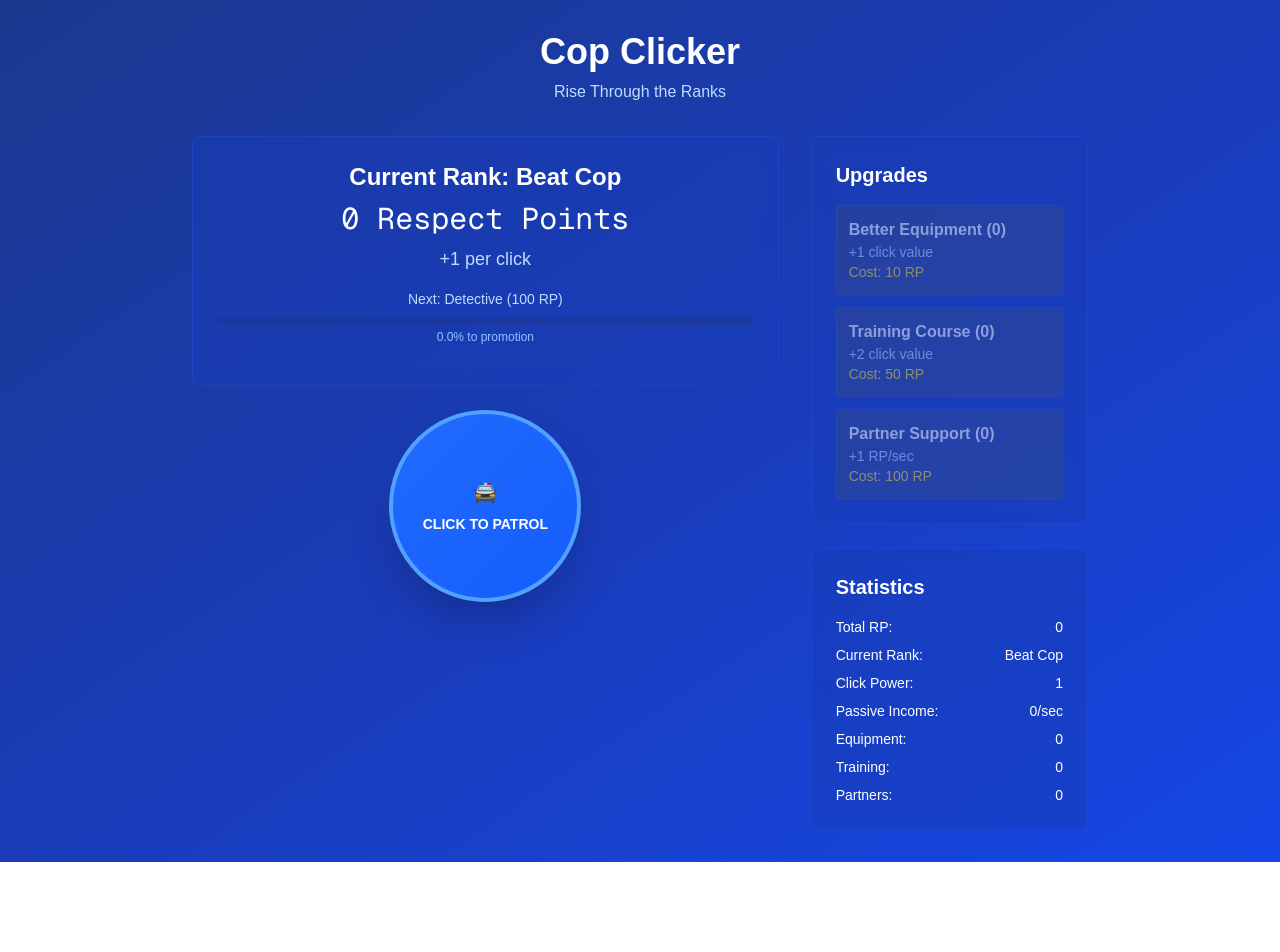
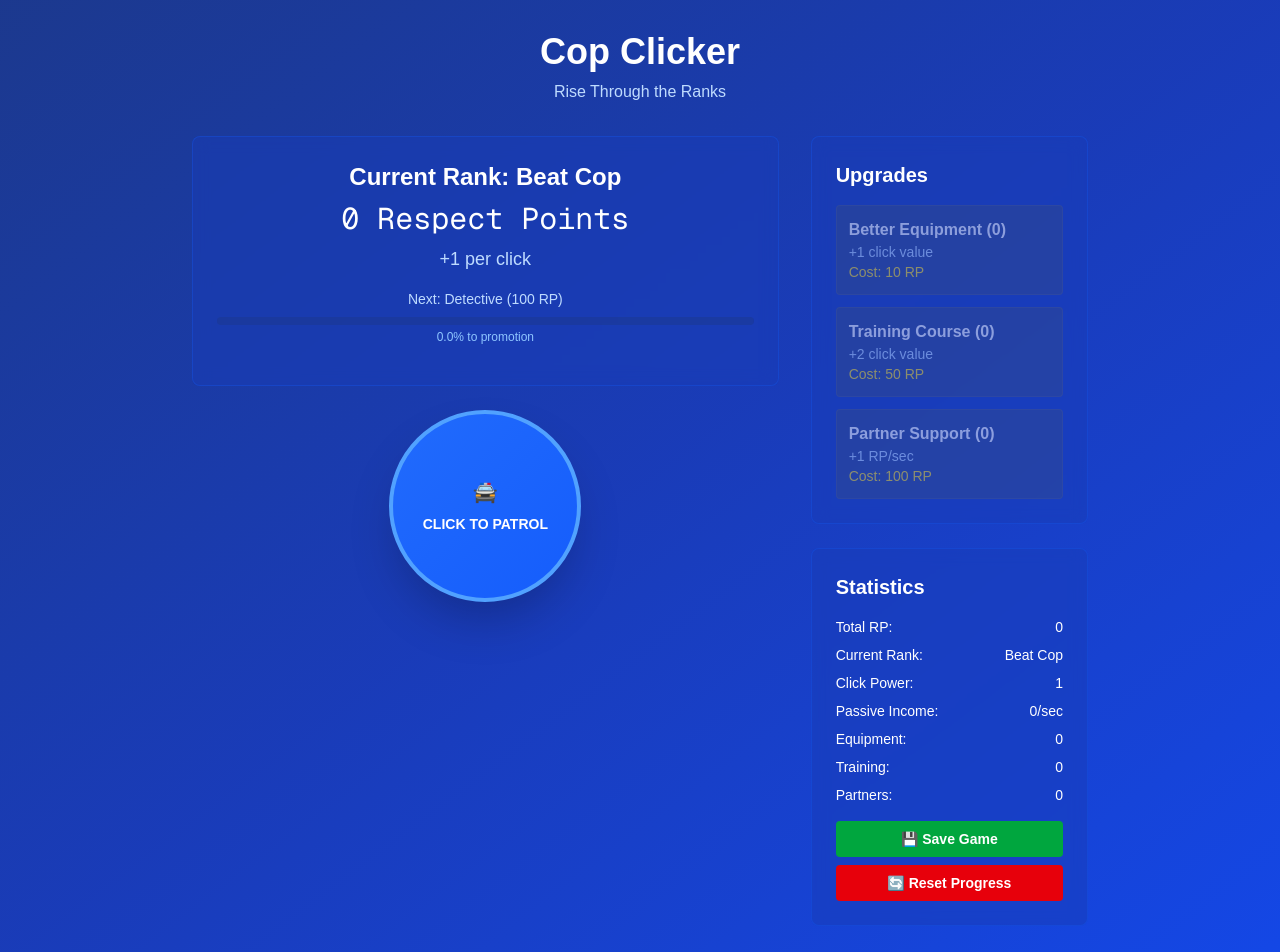
Before and after one commit to tigwyk/cop-clicker, a Next.js app: page / in a window 1280 px wide. Shown: the top 952 px of the page. Before the commit the page ends 862 px from the top, so only its background shows below. Built offline with nearby package versions, Linux system fonts and the light colour scheme.

Commit message:
Fix local storage

```diff
--- a/src/app/page.tsx
+++ b/src/app/page.tsx
@@ -41,9 +41,19 @@ export default function Home() {
 
   useEffect(() => {
     const savedGame = localStorage.getItem('cop-clicker-save');
+
     if (savedGame) {
       try {
         const loadedState = JSON.parse(savedGame);
+
+        // Ensure all required properties exist
+        if (!loadedState.upgrades) {
+          loadedState.upgrades = { equipment: 0, training: 0, partner: 0 };
+        }
+        if (!loadedState.rank) {
+          loadedState.rank = RANKS[0].name;
+        }
+
         // Recalculate values to ensure consistency
         const rankIndex = RANKS.findIndex(rank => rank.name === loadedState.rank);
         const rankMultiplier = rankIndex >= 0 ? 1 + (rankIndex * 0.25) : 1;
@@ -60,12 +70,30 @@ export default function Home() {
   }, []);
 
   useEffect(() => {
-    const autoSave = setInterval(() => {
-      localStorage.setItem('cop-clicker-save', JSON.stringify(gameState));
-    }, 5000);
+    if (isLoaded) {
+      const autoSave = setInterval(() => {
+        try {
+          localStorage.setItem('cop-clicker-save', JSON.stringify(gameState));
+        } catch (e) {
+          console.error('Failed to save game:', e);
+        }
+      }, 5000);
 
-    return () => clearInterval(autoSave);
-  }, [gameState]);
+      return () => clearInterval(autoSave);
+    }
+  }, [gameState, isLoaded]);
+
+  // Save on page unload
+  useEffect(() => {
+    const handleBeforeUnload = () => {
+      if (isLoaded) {
+        localStorage.setItem('cop-clicker-save', JSON.stringify(gameState));
+      }
+    };
+
+    window.addEventListener('beforeunload', handleBeforeUnload);
+    return () => window.removeEventListener('beforeunload', handleBeforeUnload);
+  }, [gameState, isLoaded]);
 
   useEffect(() => {
     if (isLoaded && gameState.passiveIncome > 0) {
@@ -126,6 +154,31 @@ export default function Home() {
     return rankIndex >= 0 ? 1 + (rankIndex * 0.25) : 1; // 25% bonus per rank
   };
 
+  const saveGame = () => {
+    try {
+      localStorage.setItem('cop-clicker-save', JSON.stringify(gameState));
+    } catch (e) {
+      console.error('Failed to save game:', e);
+    }
+  };
+
+  const resetGame = () => {
+    if (confirm('Are you sure you want to reset your progress? This cannot be undone!')) {
+      localStorage.removeItem('cop-clicker-save');
+      setGameState({
+        respectPoints: 0,
+        clickValue: 1,
+        rank: RANKS[0].name,
+        passiveIncome: 0,
+        upgrades: {
+          equipment: 0,
+          training: 0,
+          partner: 0
+        }
+      });
+    }
+  };
+
   const buyUpgrade = (upgradeType: 'equipment' | 'training' | 'partner') => {
     const cost = getUpgradeCost(upgradeType, gameState.upgrades[upgradeType]);
 
@@ -146,17 +199,12 @@ export default function Home() {
         newState.clickValue = Math.floor((1 + newState.upgrades.equipment + (newState.upgrades.training * 2)) * rankMultiplier);
         newState.passiveIncome = Math.floor(newState.upgrades.partner * rankMultiplier);
 
-        // Debug log for partner upgrades
-        if (upgradeType === 'partner') {
-          console.log('Partner upgrade bought:', {
-            partnerLevel: newState.upgrades.partner,
-            rankMultiplier,
-            calculatedPassiveIncome: newState.passiveIncome
-          });
-        }
 
         return newState;
       });
+
+      // Save immediately after important actions
+      setTimeout(() => saveGame(), 100);
     }
   };
 
@@ -379,6 +427,21 @@ export default function Home() {
                   <span>{gameState.upgrades.partner}</span>
                 </div>
               </div>
+
+              <div className="mt-4 space-y-2">
+                <button
+                  onClick={saveGame}
+                  className="w-full p-2 bg-green-600 hover:bg-green-500 rounded text-sm font-semibold transition-colors"
+                >
+                  💾 Save Game
+                </button>
+                <button
+                  onClick={resetGame}
+                  className="w-full p-2 bg-red-600 hover:bg-red-500 rounded text-sm font-semibold transition-colors"
+                >
+                  🔄 Reset Progress
+                </button>
+              </div>
             </div>
           </div>
         </div>
```
